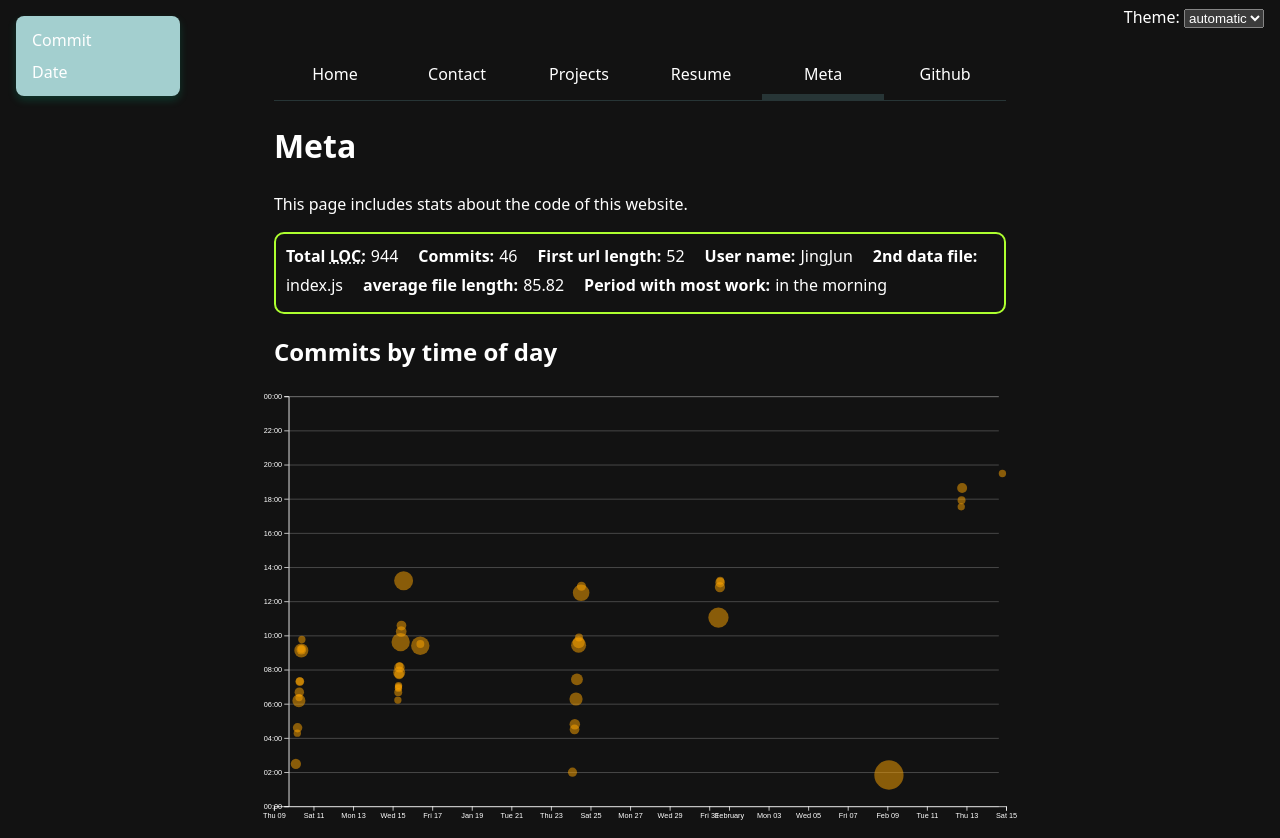
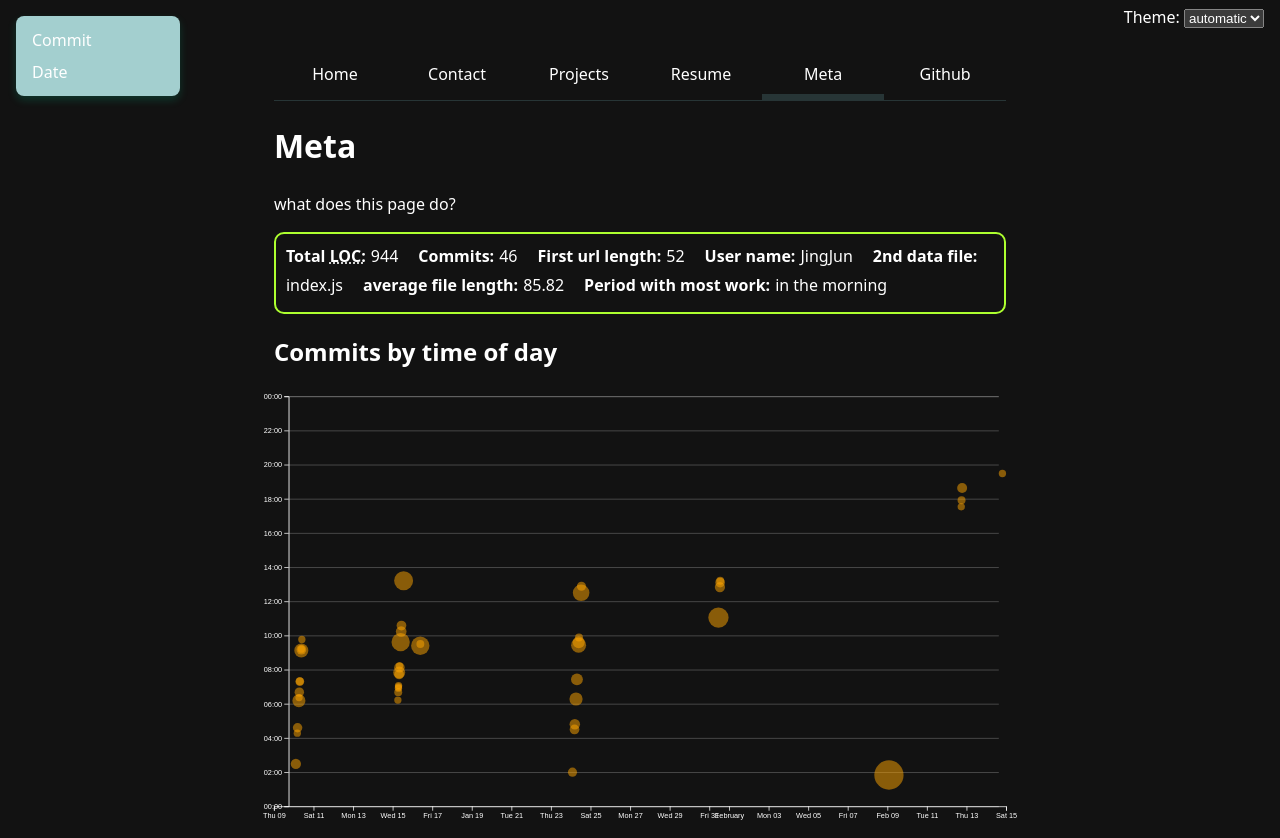
Before and after one commit to 245959084/portfolio, a website: page meta/index.html in a window 1280 px wide. Shown: the top 838 px of the page. Drawn offline with nearby package versions, Linux system fonts and the light colour scheme.

Commit message:
Update index.html

```diff
--- a/meta/index.html
+++ b/meta/index.html
@@ -15,7 +15,7 @@
 </head>
 <body>
     <!--name changed-->
-    <p>This page includes stats about the code of this website.</p>
+    <p>what does this page do?</p>
     <div id="stats"></div>
 
     <h2>Commits by time of day</h2>
```
